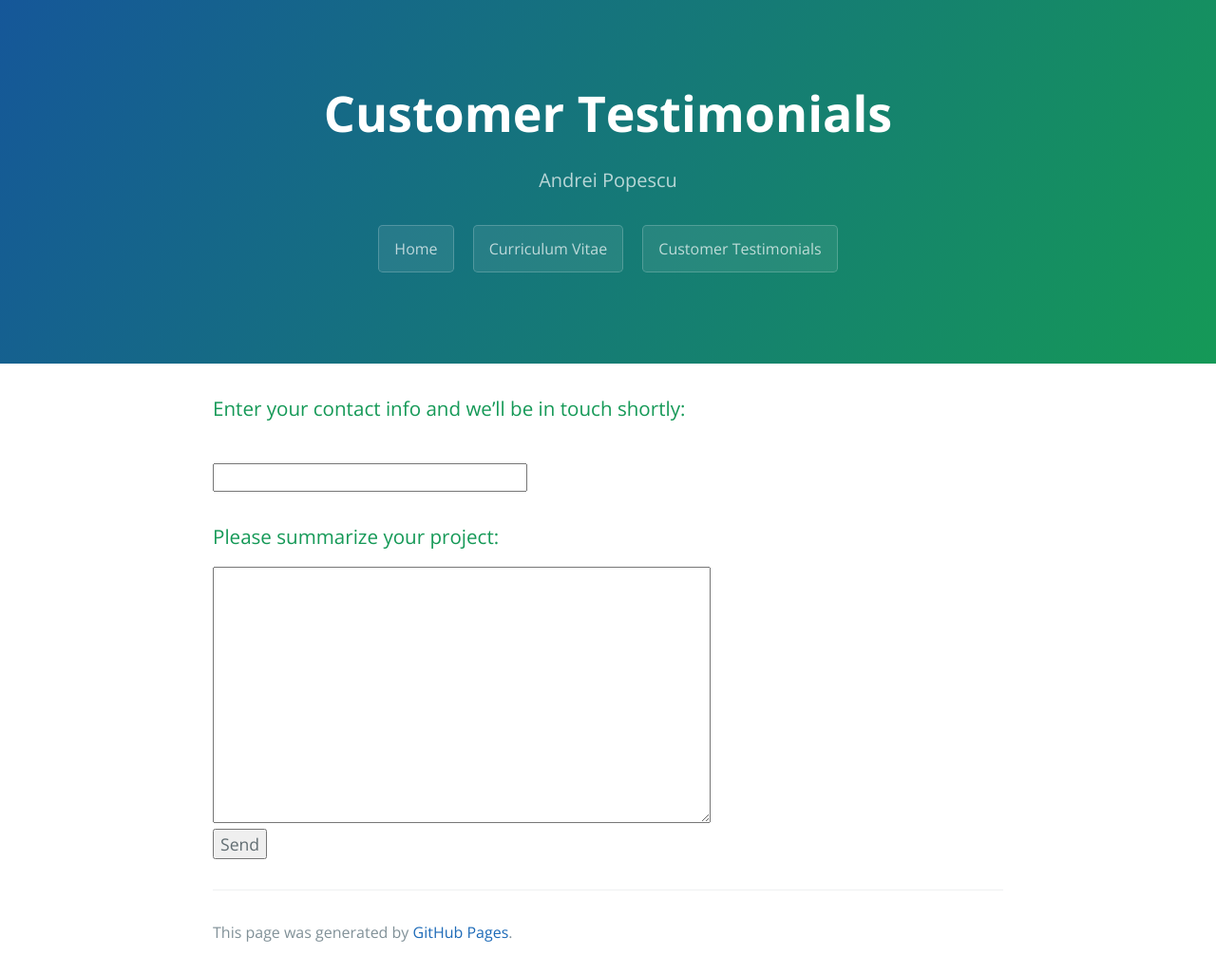
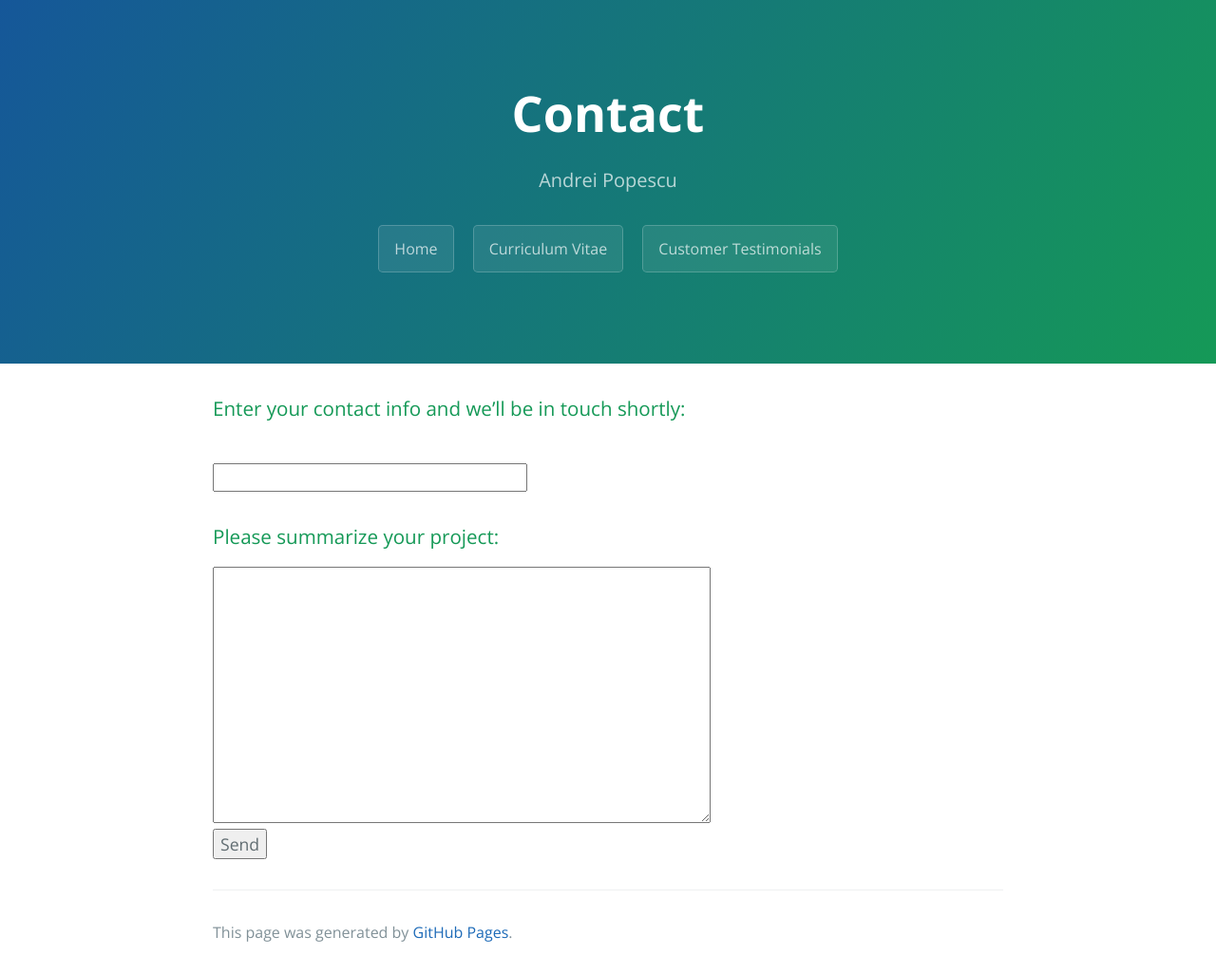
Before and after one commit to andreipope/andreipope.github.io, a Jekyll site: the page built from pages/contact.md, in a window 1280 px wide. Shown: the whole page at 95% size. Built offline with Jekyll 4.4.1, drawn with Linux system fonts in a browser that asks for light colours.

Commit message:
Update contact.html

```diff
--- a/_layouts/contact.html
+++ b/_layouts/contact.html
@@ -23,7 +23,7 @@
     <a id="skip-to-content" href="#content">Skip to the content.</a>
 
     <header class="page-header" role="banner">
-      <h1 class="project-name">Customer Testimonials</h1>
+      <h1 class="project-name">Contact</h1>
       <h2 class="project-tagline">{{ page.description | default: site.description | default: site.github.project_tagline }}</h2>
       {% if site.github.is_project_page %}
         <a href="{{ site.github.repository_url }}" class="btn">View on GitHub</a>
```
